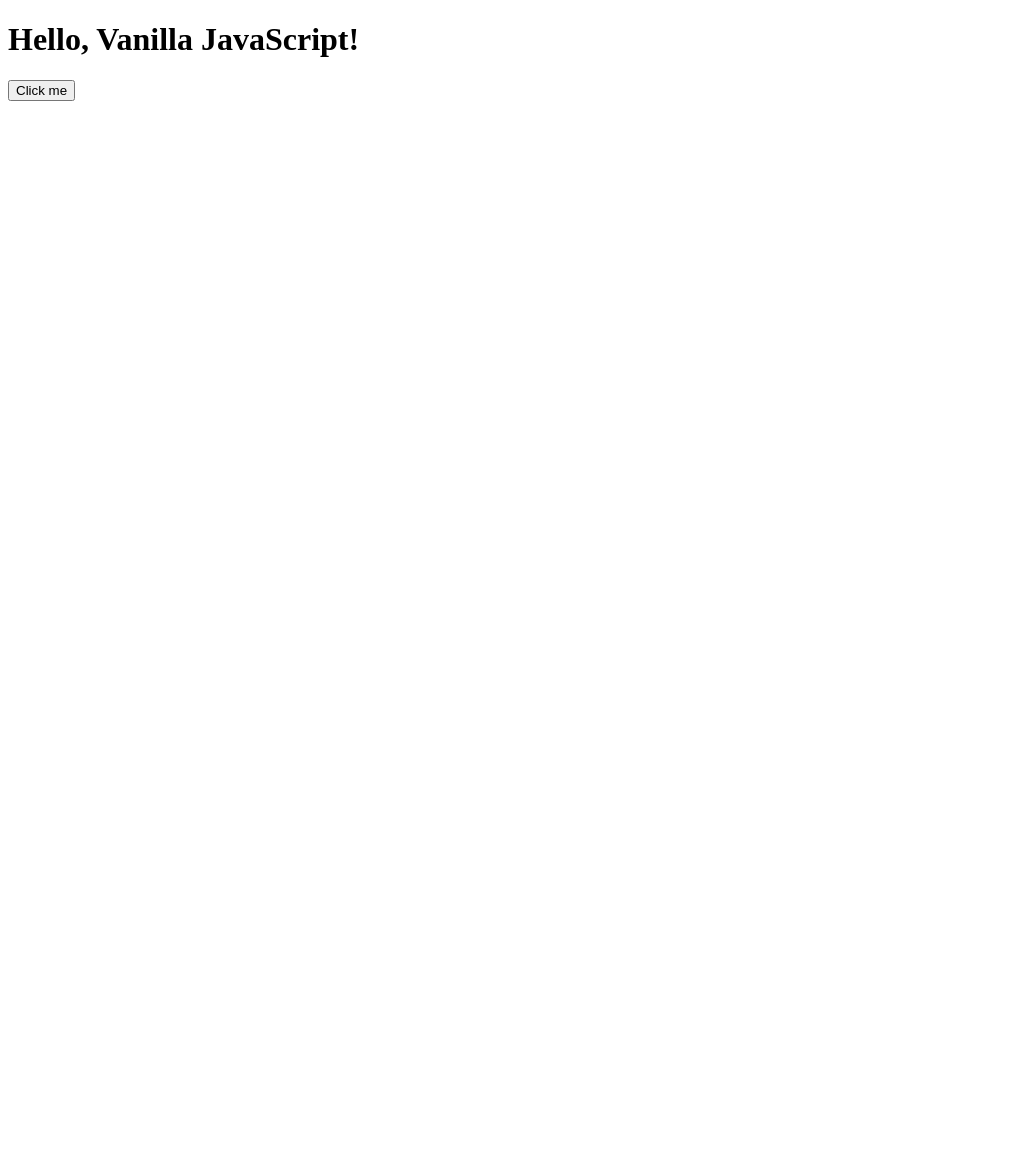
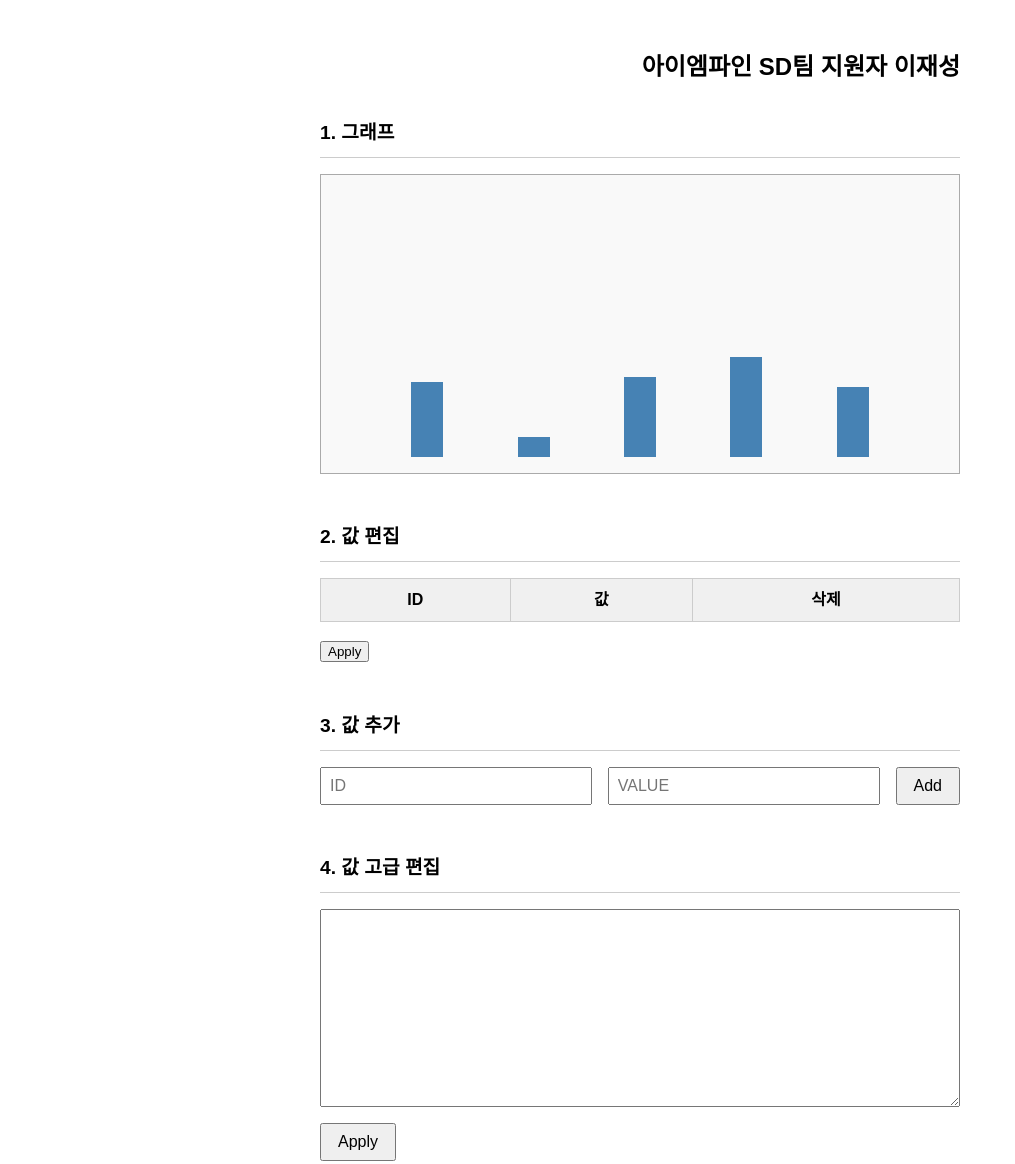
Before and after one commit to mynameJS/bar_chart, a plain HTML site: page index.html in a window 1280 px wide. Shown: the whole page, without its empty margins (0-1015 px from the left). Before the commit the page ends 800 px from the top, so only its background shows below. Drawn offline with Linux system fonts and the light colour scheme.

Commit message:
feat: 기본 ui 및 레이아웃

```diff
--- a/index.css
+++ b/index.css
@@ -0,0 +1,83 @@
+/* 기본 세팅 */
+* {
+  box-sizing: border-box;
+}
+body {
+  margin: 0 auto;
+  width: 50%;
+  font-family: sans-serif;
+  line-height: 1.6;
+  padding: 2rem 0;
+}
+
+h1#title {
+  text-align: right;
+  margin-bottom: 2rem;
+  font-size: 1.5rem;
+}
+
+/* 섹션 공통 스타일 */
+section {
+  margin-bottom: 3rem;
+}
+section h2 {
+  margin-bottom: 1rem;
+  font-size: 1.2rem;
+  border-bottom: 1px solid #ccc;
+  padding-bottom: 0.5rem;
+}
+
+/* 그래프 */
+.bar-chart {
+  width: 100%;
+  height: 300px;
+  display: flex;
+  align-items: flex-end;
+  justify-content: space-evenly;
+  border: 1px solid #aaa;
+  background-color: #f9f9f9;
+  padding: 1rem;
+}
+.bar-chart .bar {
+  width: 2rem;
+  background-color: steelblue;
+  transition: height 0.3s ease;
+}
+
+/* 테이블 */
+table {
+  width: 100%;
+  border-collapse: collapse;
+  margin-bottom: 1rem;
+}
+th,
+td {
+  border: 1px solid #ccc;
+  padding: 0.5rem;
+  text-align: center;
+}
+th {
+  background-color: #f0f0f0;
+}
+
+/* 폼 (값 추가 / JSON 편집) */
+form {
+  display: flex;
+  flex-wrap: wrap;
+  gap: 1rem;
+  margin-top: 1rem;
+}
+form label {
+  flex: 1 1 150px;
+}
+form input,
+textarea {
+  width: 100%;
+  padding: 0.5rem;
+  font-size: 1rem;
+}
+form button {
+  padding: 0.5rem 1rem;
+  font-size: 1rem;
+  cursor: pointer;
+}
--- a/index.html
+++ b/index.html
@@ -7,8 +7,61 @@
     <link rel="stylesheet" href="index.css" />
   </head>
   <body>
-    <h1>Hello, Vanilla JavaScript!</h1>
-    <button id="clickMe">Click me</button>
+    <h1 id="title">아이엠파인 SD팀 지원자 이재성</h1>
+    <main>
+      <!-- 1. 그래프 영역 -->
+      <section aria-labelledby="graph-title">
+        <h2 id="graph-title">1. 그래프</h2>
+        <div class="bar-chart">
+          <div class="bar" style="height: 75px"></div>
+          <div class="bar" style="height: 20px"></div>
+          <div class="bar" style="height: 80px"></div>
+          <div class="bar" style="height: 100px"></div>
+          <div class="bar" style="height: 70px"></div>
+        </div>
+      </section>
+
+      <!-- 2. 값 편집 (테이블) -->
+      <section aria-labelledby="table-edit-title">
+        <h2 id="table-edit-title">2. 값 편집</h2>
+        <table>
+          <thead>
+            <tr>
+              <th>ID</th>
+              <th>값</th>
+              <th>삭제</th>
+            </tr>
+          </thead>
+          <tbody id="data-table-body">
+            <!-- JS로 행 추가됨 -->
+          </tbody>
+        </table>
+        <button id="apply-table">Apply</button>
+      </section>
+
+      <!-- 3. 값 추가 -->
+      <section aria-labelledby="add-value-title">
+        <h2 id="add-value-title">3. 값 추가</h2>
+        <form id="add-form">
+          <label>
+            <input type="text" name="id" placeholder="ID" required />
+          </label>
+          <label>
+            <input type="number" name="value" placeholder="VALUE" required />
+          </label>
+          <button type="submit">Add</button>
+        </form>
+      </section>
+
+      <!-- 4. JSON 고급 편집 -->
+      <section aria-labelledby="json-edit-title">
+        <h2 id="json-edit-title">4. 값 고급 편집</h2>
+        <form id="json-form">
+          <textarea name="json" rows="10" cols="50" required></textarea>
+          <button type="submit">Apply</button>
+        </form>
+      </section>
+    </main>
 
     <script src="main.js"></script>
   </body>
```
